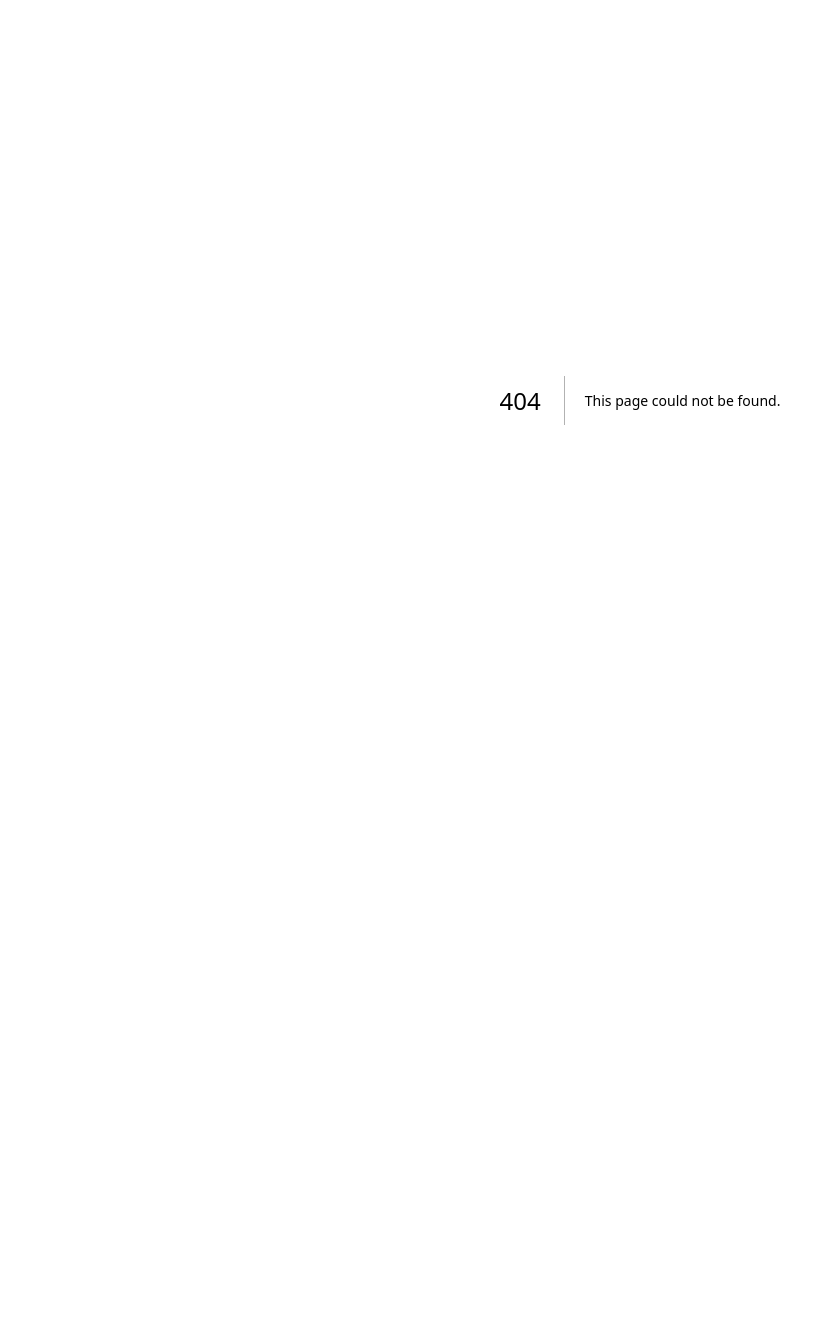
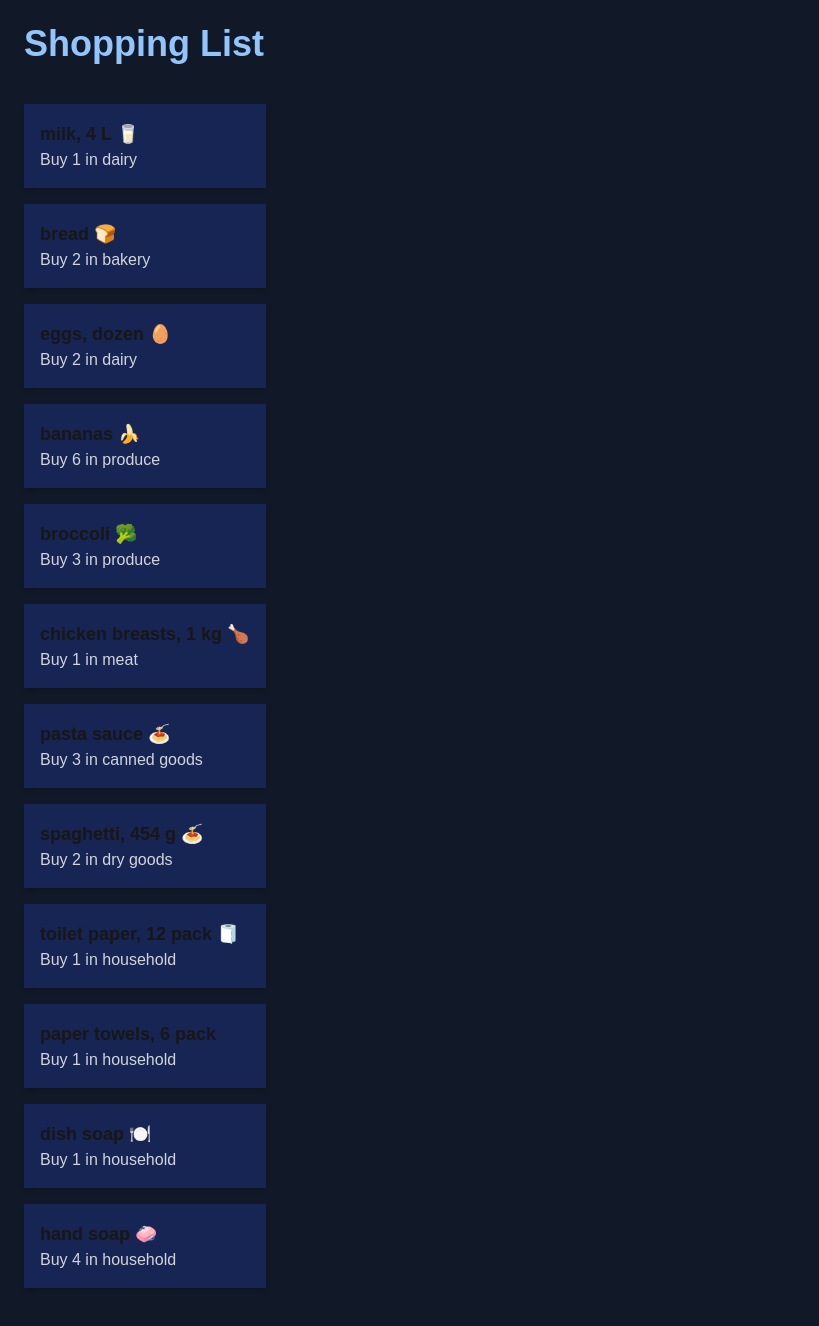
Before and after one commit to nyxpaco/cprg306-assignments, a Next.js app: page /week-3 in a window 1280 px wide. Before the commit this address had no page. Shown: the whole page, without its empty margins (0-819 px from the left). Before the commit the page ends 800 px from the top, so only its background shows below. Built offline with nearby package versions, Linux system fonts and the light colour scheme.

Commit message:
Week 3 Assignment

```diff
--- a/app/layout.js
+++ b/app/layout.js
@@ -13,7 +13,7 @@
 });
 
 export const metadata = {
-  title: "Create Next App",
+  title: "Shopping List",
   description: "Generated by create next app",
 };
 
--- a/app/page.js
+++ b/app/page.js
@@ -4,6 +4,8 @@
       <main>
       <h1>CPRG 306: Web Development 2 - Assignments</h1>
       <Link href="/week-2">Week 2</Link>
+      <li><Link href="./week-2" className="underline text-blue-900 hover:text-blue-600">Week 2</ Link></li>
+      <li><Link href="./week-3" className="underline text-blue-900 hover:text-blue-600">Week 3</Link></li>
       </main>
     )
 }
--- /dev/null
+++ b/app/week-3/item-list.js
@@ -0,0 +1,141 @@
+import Item from "./item.js";
+
+export default function ItemList () {
+
+    const item1 = {
+        name: "milk, 4 L 🥛",
+        quantity: 1,
+        category: "dairy",
+      };
+
+      const item2 = {
+        name: "bread 🍞",
+        quantity: 2,
+        category: "bakery",
+      };
+
+      const item3 = {
+        name: "eggs, dozen 🥚",
+        quantity: 2,
+        category: "dairy",
+      };
+
+      const item4 = {
+        name: "bananas 🍌",
+        quantity: 6,
+        category: "produce",
+      };
+
+      const item5 = {
+        name: "broccoli 🥦",
+        quantity: 3,
+        category: "produce",
+      };
+
+      const item6 = {
+        name: "chicken breasts, 1 kg 🍗",
+        quantity: 1,
+        category: "meat",
+      };
+
+      const item7 = {
+        name: "pasta sauce 🍝",
+        quantity: 3,
+        category: "canned goods",
+      };
+
+      const item8 = {
+        name: "spaghetti, 454 g 🍝",
+        quantity: 2,
+        category: "dry goods",
+      };
+
+      const item9 = {
+        name: "toilet paper, 12 pack 🧻",
+        quantity: 1,
+        category: "household",
+      };
+
+      const item10 = {
+        name: "paper towels, 6 pack",
+        quantity: 1,
+        category: "household",
+      };
+
+      const item11 = {
+        name: "dish soap 🍽️",
+        quantity: 1,
+        category: "household",
+      };
+
+      const item12 = {
+        name: "hand soap 🧼",
+        quantity: 4,
+        category: "household",
+      };
+
+    return (
+      <main>
+        <Item
+            name={item1.name}
+            quantity={item1.quantity}
+            category={item1.category}
+        />
+        <Item
+            name={item2.name}
+            quantity={item2.quantity}
+            category={item2.category}
+        />
+        <Item
+            name={item3.name}
+            quantity={item3.quantity}
+            category={item3.category}
+        />
+        <Item
+            name={item4.name}
+            quantity={item4.quantity}
+            category={item4.category}
+        />
+        <Item
+            name={item5.name}
+            quantity={item5.quantity}
+            category={item5.category}
+        />
+        <Item
+            name={item6.name}
+            quantity={item6.quantity}
+            category={item6.category}
+        />
+        <Item
+            name={item7.name}
+            quantity={item7.quantity}
+            category={item7.category}
+        />
+        <Item
+            name={item8.name}
+            quantity={item8.quantity}
+            category={item8.category}
+        />
+        <Item
+            name={item9.name}
+            quantity={item9.quantity}
+            category={item9.category}
+        />
+        <Item
+            name={item10.name}
+            quantity={item10.quantity}
+            category={item10.category}
+        />
+        <Item
+            name={item11.name}
+            quantity={item11.quantity}
+            category={item11.category}
+        />
+        <Item
+            name={item12.name}
+            quantity={item12.quantity}
+            category={item12.category}
+        />
+      </main>
+    );
+}
--- /dev/null
+++ b/app/week-3/item.js
@@ -0,0 +1,16 @@
+import React from 'react';
+
+export default function Item (props) {
+    return (
+        <ul className= "flex flex-col justify-items-start p-4 bg-blue-950 shadow-md my-4">
+            <div>
+                <li className= "text-lg font-semibold text--300">{props.name} </li>
+            </div>
+            <ul className="flex items-center space-x-1 text-gray-300">
+                <li>
+                    Buy {props.quantity} in {props.category}
+                    </li>
+            </ul>
+        </ul>
+    );
+}
--- /dev/null
+++ b/app/week-3/page.js
@@ -0,0 +1,12 @@
+import ItemList from "./item-list.js";
+
+export default function Page() {
+    return (
+        <main className="p-6 bg-gray-900 min-h-screen">
+            <h1 className="text-4xl font-bold text-blue-300 mb-6">Shopping List</h1>
+            <section className="flex justify-between items-center">
+                <ItemList />
+            </section>
+        </main>
+    );
+}
```
